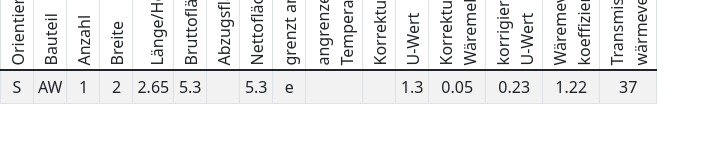
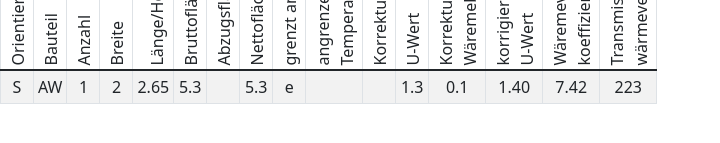
Before and after one commit to Dreanaught/js-react-mst, a React (Create React App) app: page / in a window 1280 px wide. Both pictures are taken after a click on the tab "Raum1". Shown: the part 567-710 px from the top of the page, without its empty margins (0-720 px from the left). Built offline with nearby package versions, Linux system fonts and the light colour scheme; a web font is replaced by a local one.

Commit message:
derive values throgh computation instead of manual dublication

```diff
--- a/src/components/RaumView.js
+++ b/src/components/RaumView.js
@@ -179,7 +179,7 @@ const RaumView = ({ raum }) => (
                         <td>{element.angrenzendeTemperatur}</td>
                         <td>{element.temperatur_Anpassungen}</td>
                         <td>{element.Bauteil.uWert}</td>
-                        <td>{element.Wärmebrückenzuschlag}</td>
+                        <td>{element.korrekturwertWäremebrücken}</td>
                         <td>{element.korrigierter_uWert.toFixed(2)}</td>
                         <td>{element.Wärmeverlustkoeffizient.toFixed(2)}</td>
                         <td>{element.Transmissionswärmeverlust}</td>
--- a/src/index.js
+++ b/src/index.js
@@ -36,9 +36,7 @@ let initialState = {
               Abzugsfläche: undefined,
               grenzt_an: "e",
               angrenzende_Temperatur: -10,
-              temperatur_Anpassung: 1,
-              uWert_Bauteil: 0.18,
-              Wärmebrückenzuschlag: 0.05
+              temperatur_Anpassung: 1
           }
       ]
   }]
--- a/src/models/Element.js
+++ b/src/models/Element.js
@@ -10,9 +10,7 @@ export const Element = types.model({
     Abzugsfläche: types.maybe(types.number), //über parent auf den folgenden einträgen ziehen, bis eine andre orientierung kommt, müsste also hier in einer noch zu definierenden view stehen
     grenzt_an: types.string, // ist eigentlich eine Referenz auf ein enum
     angrenzende_Temperatur: types.number, // von Hand eintragen, ergibt sich später aus der Zeichnung des Gebäudes
-    temperatur_Anpassung: types.number, // von Hand eintragen, ist eigentlich ein errechneter Wert
-    uWert_Bauteil: types.number, // von Hand eintragen, ist eigentlich der uWert aus Referenz Bauteil
-    Wärmebrückenzuschlag: types.number, // von Hand eintragen,
+    temperatur_Anpassung: types.number // von Hand eintragen, ist eigentlich ein errechneter Wert
 })
 .views( self => ({
     get Bruttofläche () {
@@ -32,8 +30,11 @@ export const Element = types.model({
             return self.Bruttofläche
         }
     },
+    get korrekturwertWäremebrücken(){
+        return getParent(self, 4).Wäremebrückenzuschlag
+    },
     get korrigierter_uWert() {
-        return self.uWert_Bauteil + self.Wärmebrückenzuschlag
+        return self.Bauteil.uWert + self.korrekturwertWäremebrücken
     },
     get Wärmeverlustkoeffizient(){
         return self.Nettofläche * self.korrigierter_uWert
```
Also changed, not shown: 1 other file (tests, documents, lock files or other folders).
